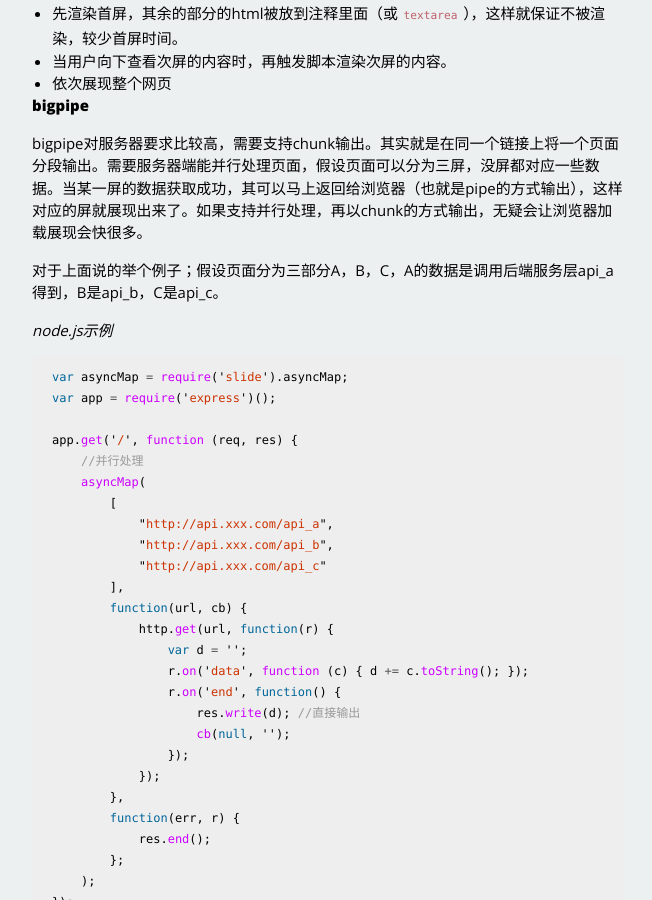
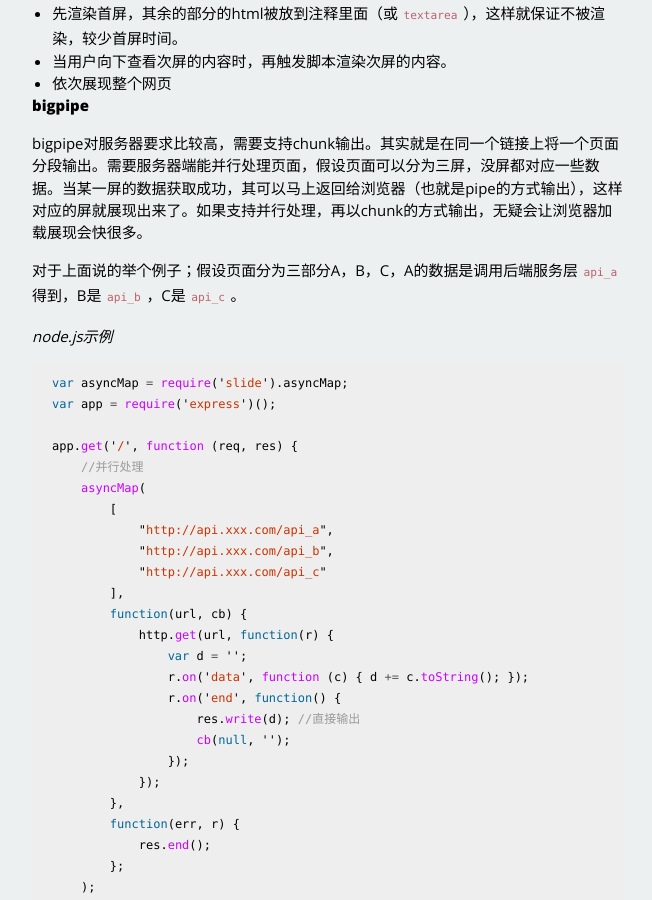
Before and after one commit to oxUnd/blog, a Jekyll site: the page built from _posts/2014-05-30-quickling-1.md, in a window 1280 px wide and 900 px high, scrolled down 443 px. Shown: the whole window, without its empty margins (312-964 px from the left). Built offline with Jekyll 4.4.1, drawn with Linux system fonts in a browser that asks for light colours; Markdown is read by kramdown in place of the engine named in the settings; comment, search, counter and statistics services are not loaded.

```diff
--- a/_posts/2014-05-30-quickling-1.md
+++ b/_posts/2014-05-30-quickling-1.md
@@ -24,7 +24,7 @@ categories: web-dev
 
 bigpipe对服务器要求比较高，需要支持chunk输出。其实就是在同一个链接上将一个页面分段输出。需要服务器端能并行处理页面，假设页面可以分为三屏，没屏都对应一些数据。当某一屏的数据获取成功，其可以马上返回给浏览器（也就是pipe的方式输出），这样对应的屏就展现出来了。如果支持并行处理，再以chunk的方式输出，无疑会让浏览器加载展现会快很多。
 
-对于上面说的举个例子；假设页面分为三部分A，B，C，A的数据是调用后端服务层api_a得到，B是api_b，C是api_c。
+对于上面说的举个例子；假设页面分为三部分A，B，C，A的数据是调用后端服务层`api_a`得到，B是`api_b`，C是`api_c`。
 
 _node.js示例_
 
```
